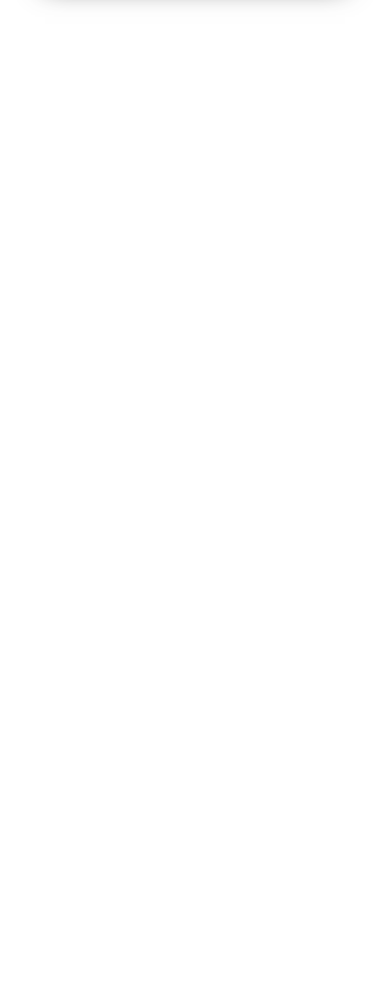
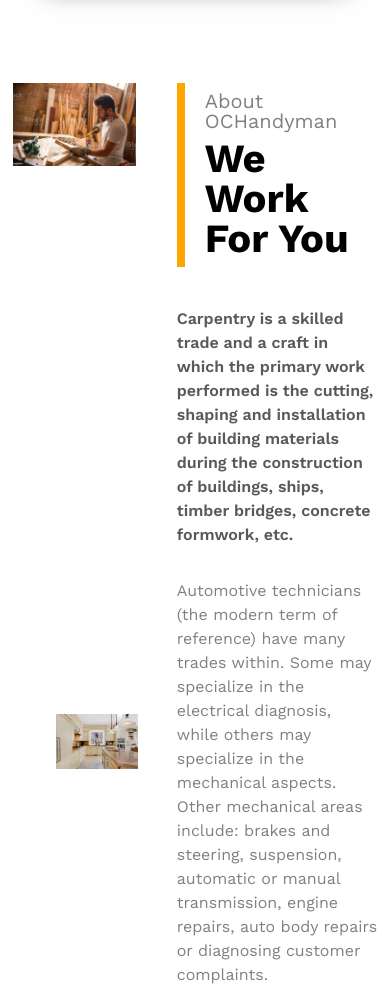
Before and after one commit to Michelobe/oc-handyman, a React (Create React App) app: page / in a window 390 px wide. Shown: the part 1300-2287 px from the top of the page. Before the commit the page ends 1335 px from the top, so only its background shows below. Built offline with nearby package versions, Linux system fonts and the light colour scheme.

Commit message:
cards complete, responsiveness needs work.  added new section, introduction, not yet responsive, committing changes and pushing to gitHub.

```diff
--- a/src/App.js
+++ b/src/App.js
@@ -2,6 +2,7 @@
 import Header from './components/Header.js';
 import JumboTron from './components/JumboTron.js';
 import CardSection from './components/CardSection.js';
+import IntroSection from './components/IntroSection.js';
 import './scss/App.scss';
 
 function App() {
@@ -10,6 +11,7 @@ function App() {
             <Header />
             <JumboTron />
             <CardSection />
+            <IntroSection />
         </div>
     );
 }
--- a/src/components/CardSection.js
+++ b/src/components/CardSection.js
@@ -5,7 +5,7 @@ const CardSection = () => {
   return (
       <section className='cardSection'>
           <div className='container cardContainer'>
-              <div class='card'>
+              <div className='card'>
                   <div className='iconContainer'>
                     <i className="fas fa-cog"></i>
                   </div>
@@ -13,7 +13,7 @@ const CardSection = () => {
                   <p>We are a company providing all kinds of services throughout OC.</p>
                   <button>More Services</button>
               </div>
-              <div class='card'>
+              <div className='card'>
                   <div className='iconContainer'>
                     <i className="fas fa-cog"></i>
                   </div>
@@ -21,7 +21,7 @@ const CardSection = () => {
                   <p>We are a company providing all kinds of services throughout OC.</p>
                   <button>More Services</button>
               </div>
-              <div class='card'>
+              <div className='card'>
                   <div className='iconContainer'>
                     <i className="fas fa-cog"></i>
                   </div>
--- /dev/null
+++ b/src/components/IntroSection.js
@@ -0,0 +1,28 @@
+import React from 'react';
+
+const IntroSection = () => {
+    return (
+        <section className="introSection">
+            <div className='container introSectionContainer'>
+                <div className='leftColumn'>
+                    <img src={require("../images/stock-photo-carpenter-sawing-wood.jpg")} alt="Carpenter sawing wood" className='largeImg' />
+                    <img src={require("../images/kitchen-long-photo-khaki.jpg")} alt="Carpenter sawing wood" className='smallImg' />
+                </div>
+                <div className='rightColumn'>
+                    <div className='headerDiv'>
+                        <h6>About OCHandyman</h6>
+                        <h1>We Work For You</h1>
+                    </div>
+                    <p>
+                        Carpentry is a skilled trade and a craft in which the primary work performed is the cutting, shaping and installation of building materials during the construction of buildings, ships, timber bridges, concrete formwork, etc.
+                    </p>
+                    <p>
+                        Automotive technicians (the modern term of reference) have many trades within. Some may specialize in the electrical diagnosis, while others may specialize in the mechanical aspects. Other mechanical areas include: brakes and steering, suspension, automatic or manual transmission, engine repairs, auto body repairs or diagnosing customer complaints.
+                    </p>
+                </div>
+            </div>
+        </section>
+    )
+};
+
+export default IntroSection;
--- a/src/scss/App.scss
+++ b/src/scss/App.scss
@@ -4,6 +4,7 @@
 @import './components/header.scss';
 @import './components/jumboTron.scss';
 @import './components/cardSection.scss';
+@import './components/introSection.scss';
 
 body{
     font-family: 'Work Sans', sans-serif;
--- a/src/scss/components/cardSection.scss
+++ b/src/scss/components/cardSection.scss
@@ -18,7 +18,7 @@
             z-index: 6;
             box-shadow: 0px 1px 27px -12px rgba(0,0,0,0.75);
             &:nth-child(2){
-                margin: 0 1rem;
+                margin: 0 .5rem;
             }
             @media only screen and (max-width: 900px){
                 padding: 1rem 1.5rem;
--- /dev/null
+++ b/src/scss/components/introSection.scss
@@ -0,0 +1,46 @@
+
+.introSection .introSectionContainer{
+    margin-top: 3rem;
+    display: flex;
+    flex-flow: row wrap;
+    .leftColumn{
+        width: 45%;
+        position: relative;
+        .largeImg{
+            max-width: 75%;
+        }
+        .smallImg{
+            max-width: 50%;
+            position: absolute;
+            right: 14%;
+            top: 68%;
+            border: 1rem solid white;
+        }
+    }
+    .rightColumn{
+        width: 55%;
+        .headerDiv{
+            border-left: .5rem solid orange;
+            margin-bottom: 2.5rem;
+            h6{
+                font-size: 1.25rem;
+                color: gray;
+                padding: .5rem 0 .25rem 1.25rem;
+            }
+            h1{
+                font-size: 2.5rem;
+                padding: .25rem 0 .5rem 1.25rem;
+                font-weight: bold;
+            }
+        }
+        p:nth-of-type(1){
+            color: rgb(90, 89, 89);
+            font-weight: 600;
+            margin-bottom: 2rem;
+        }
+        p{
+            line-height: 1.5;
+            color: gray;
+        }
+    }
+}
```
Also changed, not shown: src/images/kitchen-long-photo-khaki.jpg (added), src/images/stock-photo-carpenter-sawing-wood.jpg (added).
